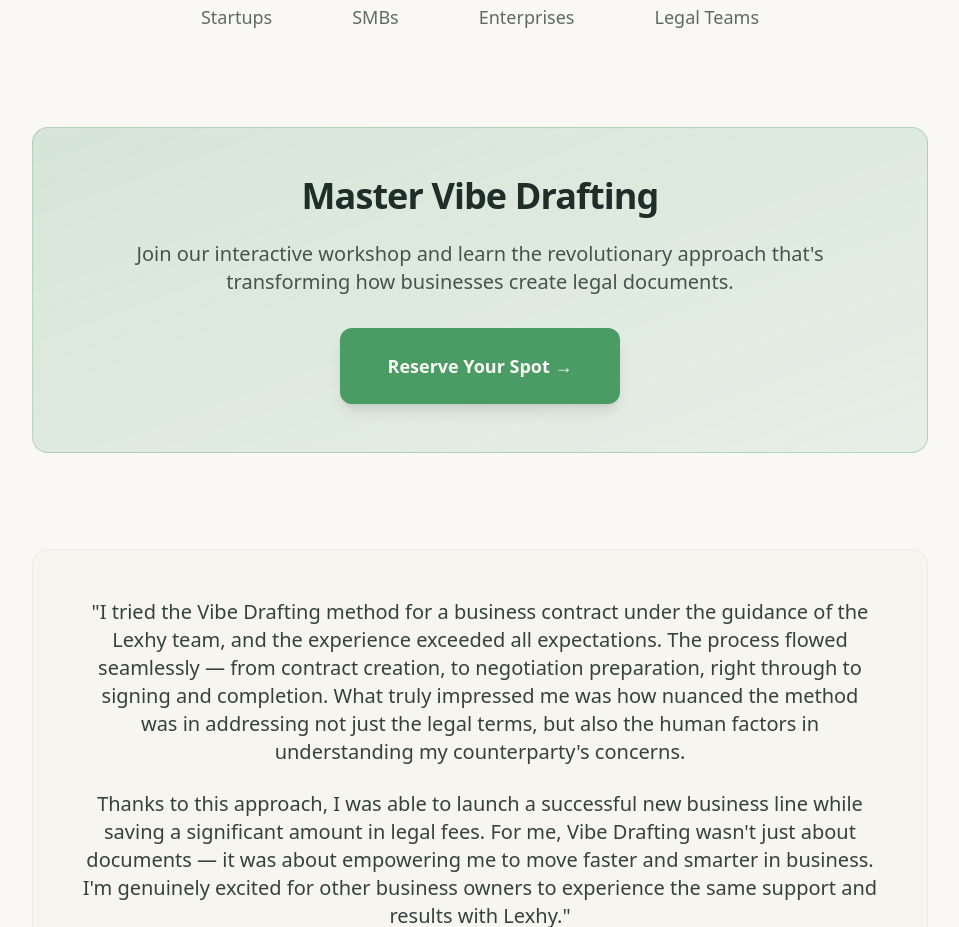
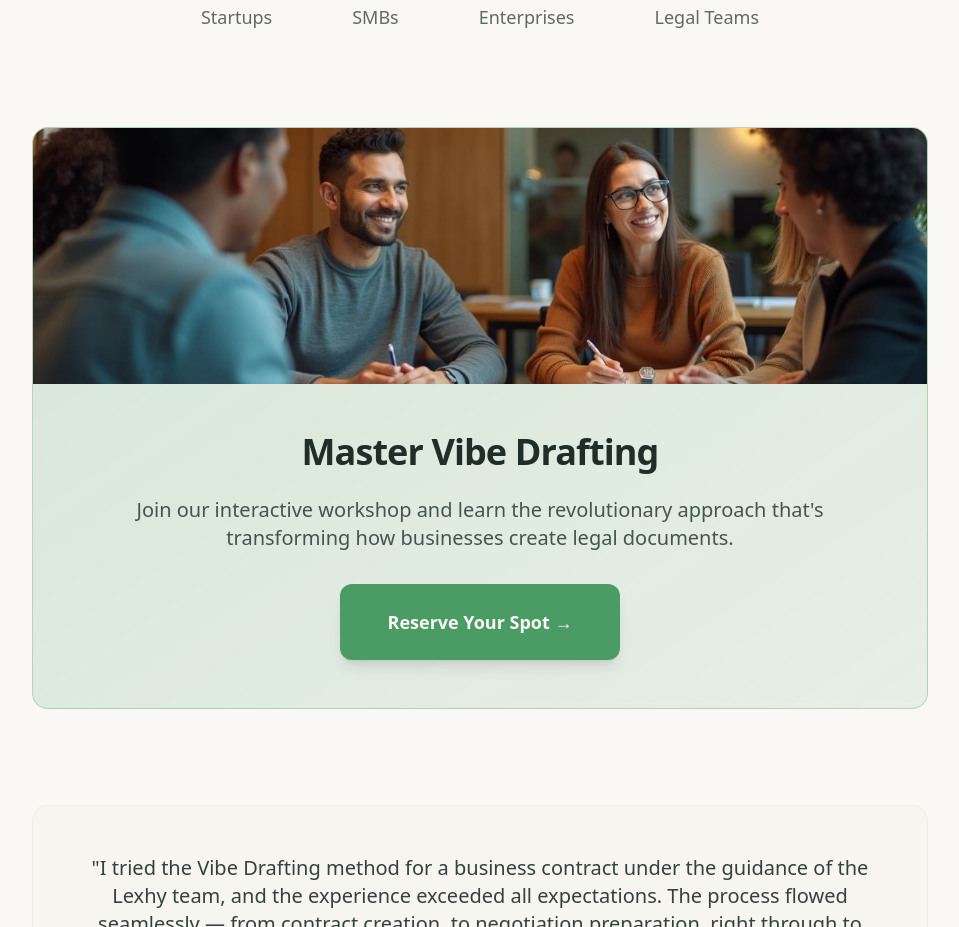
Before and after one commit to Lexhy-Cursor-1/lexhy-website-design, a React (Vite) app: page / in a window 1280 px wide. Shown: the part 2080-3007 px from the top of the page, without its empty margins (160-1119 px from the left). Built offline with nearby package versions, Linux system fonts and the light colour scheme; the HTML template or start-up script is replaced by a standard one.

Commit message:
Add image to Vibe Drafting card

```diff
--- a/src/components/Hero.tsx
+++ b/src/components/Hero.tsx
@@ -2,6 +2,7 @@ import { Button } from "@/components/ui/button";
 import { Badge } from "@/components/ui/badge";
 import heroImage from "@/assets/hero-image.jpg";
 import diverseAsianProfessionalsAI from "@/assets/diverse-asian-professionals-ai.jpg";
+import vibeDraftingWorkshop from "@/assets/vibe-drafting-workshop.jpg";
 import AnimatedChatBox from "@/components/AnimatedChatBox";
 
 const Hero = () => {
@@ -50,7 +51,13 @@ const Hero = () => {
 
           {/* Vibe Drafting Workshop Promotion */}
           <div className="mt-32 max-w-4xl mx-auto">
-            <div className="bg-gradient-to-br from-primary/20 to-primary/10 backdrop-blur-sm border border-primary/30 rounded-2xl p-8 md:p-12 text-center">
+            <div className="bg-gradient-to-br from-primary/20 to-primary/10 backdrop-blur-sm border border-primary/30 rounded-2xl overflow-hidden">
+              <img
+                src={vibeDraftingWorkshop}
+                alt="Business owners actively participating in a Vibe Drafting workshop, learning and collaborating"
+                className="w-full h-64 object-cover"
+              />
+              <div className="p-8 md:p-12 text-center">
                 <h3 className="text-3xl md:text-4xl font-semibold text-foreground mb-6">
                   Master Vibe Drafting
                 </h3>
@@ -65,6 +72,7 @@ const Hero = () => {
                 >
                   Reserve Your Spot →
                 </a>
+              </div>
             </div>
           </div>
 
```
Also changed, not shown: src/assets/vibe-drafting-workshop.jpg (added). Lines whose indentation alone changed are shown as unchanged.
